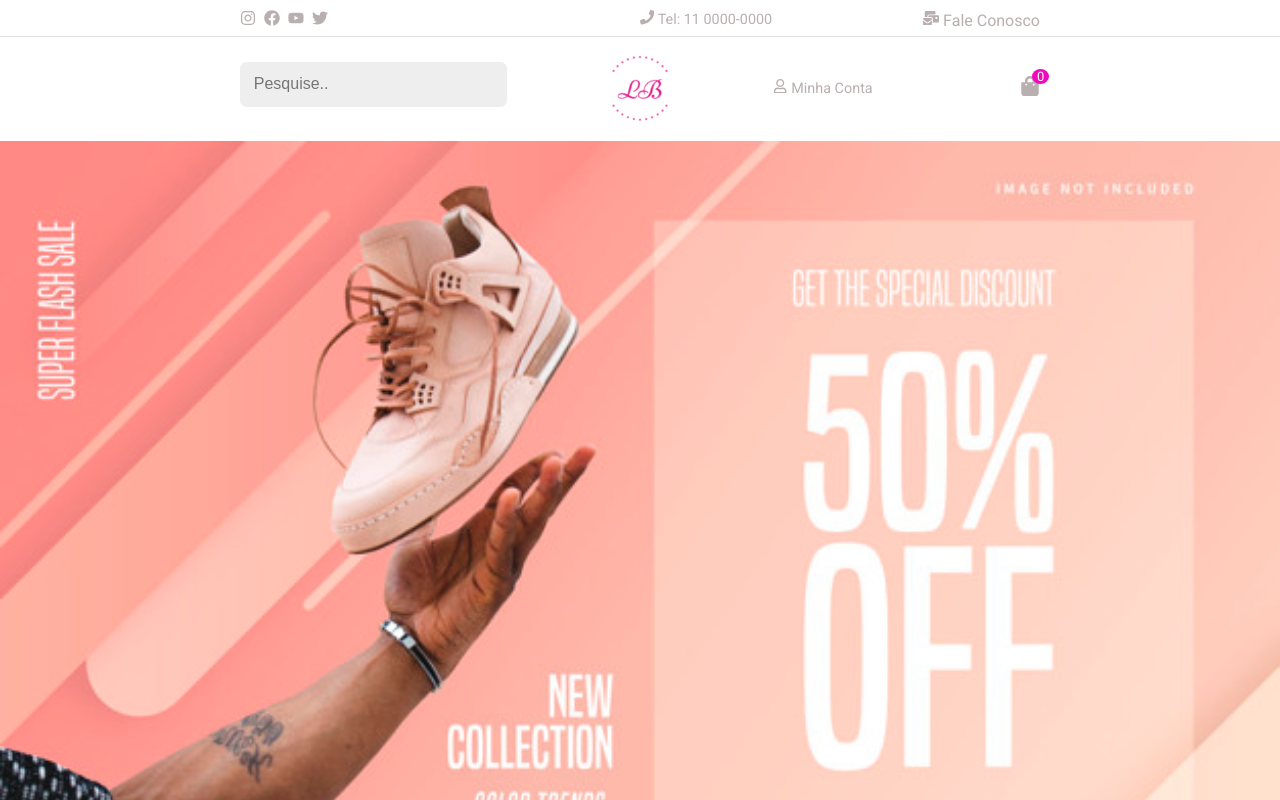
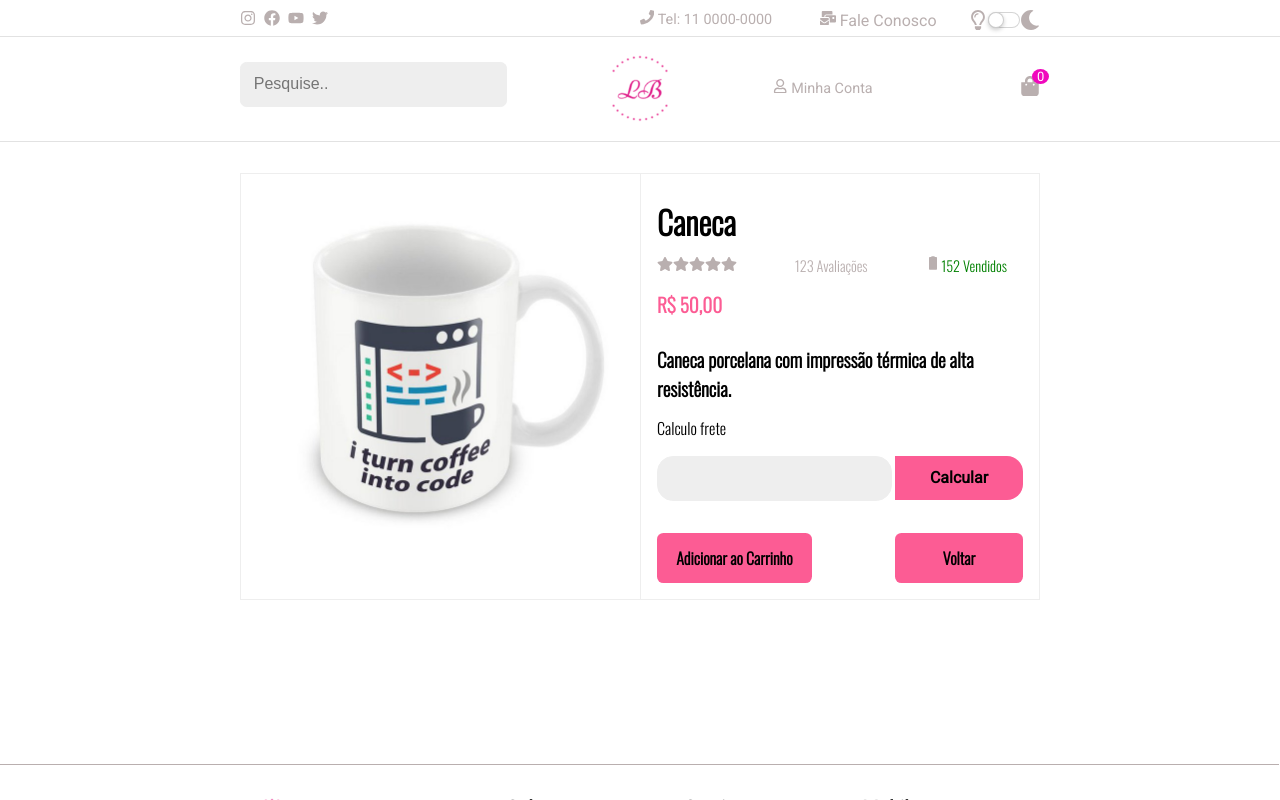
Before and after one commit to LizandraBonfim/loja-liz, a React (Create React App) app: page /produto/1 in a window 1280 px wide. Shown: the top 800 px of the page. Built offline with nearby package versions, Linux system fonts and the light colour scheme.

Commit message:
atualizado pagina de produtos detalhes

```diff
--- a/src/App.tsx
+++ b/src/App.tsx
@@ -13,7 +13,7 @@ function App() {
       <Header />
       <main>
         <Switch>
-          <Route path="/" component={Home} />
+          <Route path="/" exact component={Home} />
           <Route path="/produto/:id" component={ProdutoDetalhe} />
         </Switch>
       </main>
--- /dev/null
+++ b/src/components/Button/index.tsx
@@ -0,0 +1,13 @@
+import React, { ButtonHTMLAttributes } from 'react';
+
+import { Container } from './styles';
+
+const Button: React.FC<ButtonHTMLAttributes<HTMLButtonElement>> = ({ children, ...props }) => {
+    return (
+        <Container  {...props} >
+            {children}
+        </Container>
+    );
+}
+
+export default Button;
--- /dev/null
+++ b/src/components/Button/styles.ts
@@ -0,0 +1,27 @@
+import styled from 'styled-components';
+
+export const Container = styled.button`
+    font-size: 1rem;
+    font-family: var(--font-oswald);
+    cursor: pointer;
+    border: none;
+    border-radius: 0.4rem;
+    background: var(--color-rosa);
+    color: var(--color-preto);
+    min-width: 8rem;
+    font-weight: bold;
+    padding: 0.8rem 1.2rem;
+    box-sizing: border-box;
+    transition: 0.6s;
+    :hover,
+    :focus {
+        outline: none;
+    /* border: 1px solid #eee; */
+    box-shadow: 0px 0px 0px 1px var(--color-branco), 0px 0px 16px 0px var(--color-instagram);
+
+    }
+    :disabled {
+        opacity: 0.5;
+        cursor: wait;
+    }
+`;
--- a/src/components/Footer/styles.ts
+++ b/src/components/Footer/styles.ts
@@ -1,7 +1,7 @@
 import styled from 'styled-components';
 
 export const FooterContainer = styled.footer`
-    box-shadow: -1px -1px 0 0 #b9afaf;
+    box-shadow: -1px -1px 0 0 var(--color-cinza);
     padding: 2rem 0;
 `;
 
@@ -61,21 +61,19 @@ export const Institucional = styled.div`
 
             &:hover{
 
-                &:nth-child(1){
-                    color: #f008bd;
+                &:nth-child(1) svg > * {
+                fill: var(--color-instagram);
+                }
+                &:nth-child(2) svg > *{
+                    fill: var(--color-facebook);
+                }
+                &:nth-child(3) svg > *{
+                    fill: var(--color-twitter);
+                }
+                &:nth-child(4) svg > *{
+                    fill: var(--color-youtube);
                 }
 
-                &:nth-child(2){
-                    color: rgb(7, 79, 212);
-                }
-
-                &:nth-child(3){
-                    color: red;
-                }
-
-                &:nth-child(4){
-                    color: #0a95b8;
-                }
             }
 
 
--- a/src/components/Header/index.tsx
+++ b/src/components/Header/index.tsx
@@ -8,7 +8,9 @@ import {
     FaFacebook,
     FaYoutube,
     FaTwitter,
-    FaRegUser
+    FaRegUser,
+    FaMoon,
+    FaRegLightbulb
 } from 'react-icons/fa';
 
 import logo from '../../assets/logo-escuro.png';
@@ -21,7 +23,8 @@ import {
     HeaderTop,
     RedesSociais,
     Contatos,
-    Nav
+    Nav,
+    BotaoToggle
 } from './styles';
 import Input from '../Input';
 
@@ -45,6 +48,12 @@ const Header: React.FC = () => {
                     <Contatos>
                         <p> <FaPhone /> Tel: 11 0000-0000</p>
                         <Link to="/"><FaMailBulk /> Fale Conosco</Link>
+                        <BotaoToggle >
+                            <FaRegLightbulb size={20} />
+                            <input type="checkbox" id="onoff1" />
+                            <label htmlFor="onoff1" />
+                            <FaMoon size={20} />
+                        </BotaoToggle>
                     </Contatos>
 
                 </HeaderTopContent>
@@ -76,6 +85,8 @@ const Header: React.FC = () => {
 
                         <span>0</span>
                     </CarrinhoIcon>
+
+
                 </Carrinho>
             </Content>
 
--- a/src/components/Header/styles.ts
+++ b/src/components/Header/styles.ts
@@ -41,7 +41,7 @@ export const Content = styled(Container)`
     padding: 1rem 0;
     display: grid;
     grid-template-columns: 1fr 1fr 1fr;
-    background: var(--color-branco);
+    /* background: var(--color-branco); */
     margin-top: .1rem;
     img{
         margin: auto;
@@ -151,17 +151,17 @@ export const RedesSociais = styled.ul`
         }
         &:hover{
 
-            &:nth-child(1){
-                color: var(--color-instagram);
+            &:nth-child(1) svg > * {
+                fill: var(--color-instagram);
             }
-            &:nth-child(2){
-                color: var(--color-facebook);
+            &:nth-child(2) svg > *{
+                fill: var(--color-facebook);
             }
-            &:nth-child(3){
-                color: var(--color-twitter);
+            &:nth-child(3) svg > *{
+                fill: var(--color-twitter);
             }
-            &:nth-child(4){
-                color: var(--color-youtube);
+            &:nth-child(4) svg > *{
+                fill: var(--color-youtube);
             }
         }
 
@@ -180,3 +180,56 @@ export const Contatos = styled(DisplayFlex)`
         color: var(--color-cinza);
     }
 `;
+
+export const BotaoToggle = styled.div`
+
+display: flex;
+align-items: center;
+position: relative;
+input{
+    display: none;
+}
+
+input + label {
+    display: inline-block;
+    position: relative;
+    box-shadow: inset 0 0 0px 1px #d5d5d5;
+    height: 1rem;
+    width: 2rem;
+    border-radius: 30px;
+}
+
+        input  + label{
+
+        &::after  {
+            content: "";
+            position: absolute;
+            height: 1rem;
+            width: 1rem;
+            /* top: 2px; */
+            /* right: 0px; */
+            border-radius: 30px;
+            background: var(--color-branco);
+            box-shadow: inset 0 0 0 1px rgba(0,0,0,0.2), 0 2px 4px rgba(0,0,0,0.2);
+            -webkit-transition: 0.1s ease-in-out;
+            transition: 0.1s ease-in-out;
+        }
+
+
+    }
+
+    input:checked + label{
+        box-shadow: inset 1px 0px 3px 1px var(--color-rosa), 0 2px 4px rgba(0, 0, 0, 0.2);
+
+    }
+
+    input:checked + label:before {
+        width: 100px;
+        background: var(--color-rosa);
+    }
+
+    input:checked + label:after {
+        left: 1rem;
+        box-shadow: inset 0 0 0 1px var(--color-rosa), 0 2px 4px rgba(0, 0, 0, 0.2);
+    }
+`;
--- a/src/components/Produtos/ProdutoDetalhe.tsx
+++ b/src/components/Produtos/ProdutoDetalhe.tsx
@@ -4,22 +4,25 @@ import { Link } from 'react-router-dom';
 import { FaStar, FaShoppingCart } from 'react-icons/fa';
 import { FcChargeBattery } from 'react-icons/fc';
 import produto from '../../assets/produtos/caneca3.jpg';
-
+import Button from '../Button';
+import Input from '../Input';
 import { MainContainer, AnimeLeft } from '../../global';
 import {
     Container,
     Avaliacao,
     QtdEstoque,
-    Quantidade,
-    BtnAddCarrinho,
+    CalculoFrete,
     DetalhesCompra,
     BotaoComprar
 } from './produtoDetalheEstrutura';
+import { Preco } from './ProdutoEstrutura';
+
 
 
 const ProdutoDetalhe: React.FC = () => {
 
     return (
+
         <MainContainer>
             <AnimeLeft>
                 <Container>
@@ -51,34 +54,35 @@ const ProdutoDetalhe: React.FC = () => {
                             </QtdEstoque>
 
                         </Avaliacao>
+                        <Preco>
 
-                        <h3>R$ 50,00</h3>
+                            <h3>R$ 50,00</h3>
+                        </Preco>
 
                         <h3>Caneca porcelana com impressão térmica de alta resistência.</h3>
 
-                        <h5>100</h5>
 
-                        <Quantidade>
-                            Quantidade:
-                                <input type="number" name="" id="" />
-                        </Quantidade>
+                        <p>Calculo frete</p>
+                        <CalculoFrete>
+
+                            <Input type="text" nome="calculo" />
+                            <Button>  Calcular  </Button>
+                        </CalculoFrete>
 
                         <BotaoComprar>
-                            <BtnAddCarrinho>
-                                Adicionar ao Carrinho
-                                <FaShoppingCart />
-                            </BtnAddCarrinho>
+                            <Link to="/">
+                                <Button>  Adicionar ao Carrinho</Button>
+                            </Link>
+
 
                             <Link to="/">
-                                <button>
-
-                                    Voltar
-                                </button>
+                                <Button>  Voltar</Button>
                             </Link>
                         </BotaoComprar>
                     </DetalhesCompra>
                 </Container>
             </AnimeLeft>
+
         </MainContainer>
     );
 }
--- a/src/components/Produtos/ProdutoEstrutura.ts
+++ b/src/components/Produtos/ProdutoEstrutura.ts
@@ -49,6 +49,7 @@ export const DescricaoProduto = styled.div`
     padding: .6rem;
     text-align: center;
     color: var(--color-secondary);
+    background: var(--color-branco);
 
     h4{
         font-family: var(--font-oswald);
--- a/src/components/Produtos/produtoDetalheEstrutura.ts
+++ b/src/components/Produtos/produtoDetalheEstrutura.ts
@@ -39,6 +39,9 @@ export const Container = styled.div`
 export const DetalhesCompra = styled.section`
     border-left: 1px solid #eee;
     padding: 1rem;
+    font-family: var(--font-oswald);
+
+
 `;
 
 export const QtdEstoque = styled.div`
@@ -58,14 +61,14 @@ export const Avaliacao = styled(DisplayFlex)`
 
         margin-left: 0;
 
-        &:first-child{
-            color: #fb1;
+        /* &:first-child svg > *{
+            fill: #fb1;
 
-            > svg:nth-child(5){
-                color: #a2a2a2;
+            > svg:nth-child(5) svg  > *{
+                fill: var(--color-cinza);
             }
 
-        }
+        } */
     }
     @media(max-width: 60rem){
         padding: 0;
@@ -73,50 +76,51 @@ export const Avaliacao = styled(DisplayFlex)`
 
 `;
 
-export const Quantidade = styled.div`
+export const CalculoFrete = styled.form`
 
-input{
+    position: relative;
+    display: flex;
+    margin: 1rem 0;
 
-    width: 20%;
-}
+
+    input, button{
+        /* padding: .5rem; */
+        /* border-color: var(--color-rosa); */
+        /* border: 1px solid var(--color-cinza); */
+    }
+
+    input{
+        border-radius: 1rem;
+    }
+
+    div{
+        padding:0;
+    }
+    button{
+        font-family:var(--font-roboto);
+        font-weight: bold;
+        border-radius: 0 1rem 1rem 0;
+        background: var(--color-rosa);
+        position: absolute;
+        width: 30%;
+        right: 0;
+
+    }
 `;
 
-export const BtnAddCarrinho = styled.button`
-
-        margin-top: 2rem;
-        padding: .5rem;
-        color: green;
-        background: #fff;
-        border-color: green;
-        border-radius: .4rem;
-        cursor: pointer;
-        font-size: 1rem;
-        margin-right: .5rem;
-
-        &:hover{
-
-      }
-
-      @media(max-width: 60rem){
-
-            font-size: .8rem;
-        }
-
-`;
 
 export const BotaoComprar = styled.div`
+    margin-top: 2rem;
     display: flex;
+    cursor: pointer;
+    justify-content: space-between;
 
+    a button{
+        color: var(--color-secondary);
 
-
-    button:nth-child(2){
-        width: 80%;
-
-        @media(max-width: 60rem){
-
-            width: 60%;
+        &:focus, &:hover {
+            /* border: 1px solid var(--color-branco); */
         }
     }
 
-
 `;
--- a/src/global.ts
+++ b/src/global.ts
@@ -16,21 +16,32 @@ const GlobalStyle = createGlobalStyle`
     --color-backgroundblack: #282c34;
     --color-rosa : #fc5c94;
     --font-oswald : "Oswald", Helvetica, Sans-Serif;
-
+    --border-color-escuro: border-color: rgb(24, 26, 31);
+    --font-roboto: Roboto, Helvetica, Sans-Serif;
 
   }
 
+svg > * {
+  fill: var(--color-cinza) ;
+}
 
   body {
     margin: 0;
     padding: 0;
-    font-family: Roboto, Helvetica, Sans-Serif;
+    font-family: var(--font-roboto);
     box-sizing: border-box;
+    /* background: #24292e; */
   }
+
+  /* header{
+    border-color: rgb(24, 26, 31);
+  } */
   input, button{
     width: 100%;
     display: block;
     box-sizing: border-box;
+    /* border: none; */
+    outline: none;
   }
   a{
     text-decoration: none;
@@ -49,10 +60,8 @@ const GlobalStyle = createGlobalStyle`
     list-style: none;
   }
 
-  button{
-    border: none;
-    outline: none;
-  }
+
+
 `;
 
 export const Container = styled.section`
```
